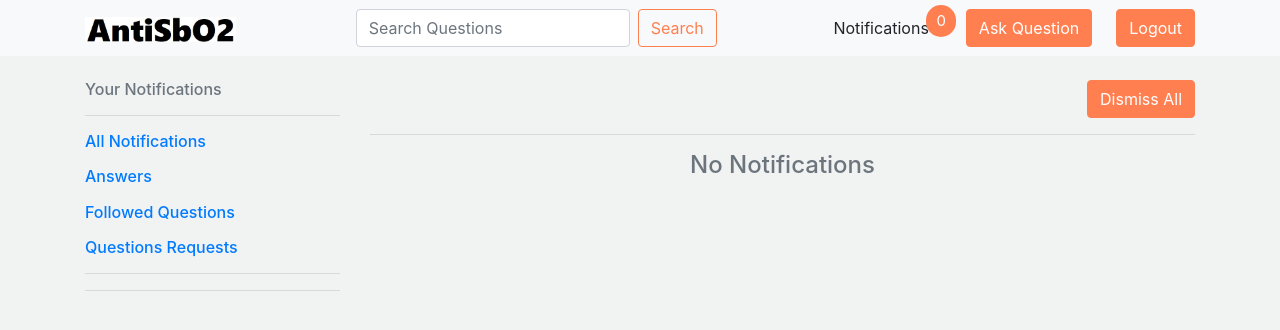
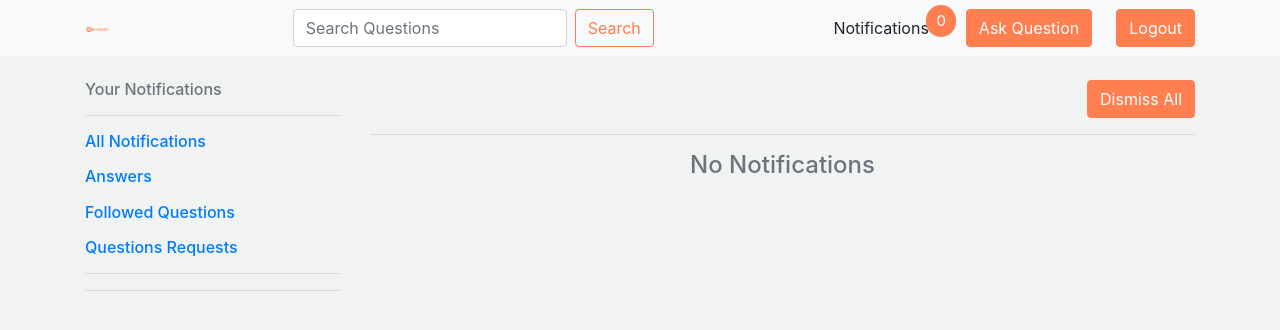
Before and after one commit to Ananyaiitbhilai/AntiSbO2, a Django app: page /notifications/all/ in a window 1280 px wide. Shown: the top 330 px of the page. Run offline with Django 3.2, Linux system fonts and the light colour scheme; the visitor is signed in with stand-in values (Sample User, id 1); data that the repository does not hold is empty; some libraries are stand-ins or nearby versions.

Commit message:
Update base.html

```diff
--- a/templates/base.html
+++ b/templates/base.html
@@ -17,7 +17,7 @@
   <nav class="navbar navbar-expand-lg navbar-light mb-4" style="background-color: #f8f9fa;">
     <div class="container">
       <a class="navbar-brand" href="{% url 'qnA:home' %}">
-        <img src="{% static 'imgs/anti.jpg' %}" height="25" loading="lazy">
+        <img src="{% static 'imgs/anti.png' %}" height="25" loading="lazy">
       </a>
       <button class="navbar-toggler" type="button" data-toggle="collapse" data-target="#navbarSupportedContent"
         aria-controls="navbarSupportedContent" aria-expanded="false" aria-label="Toggle navigation">
```
